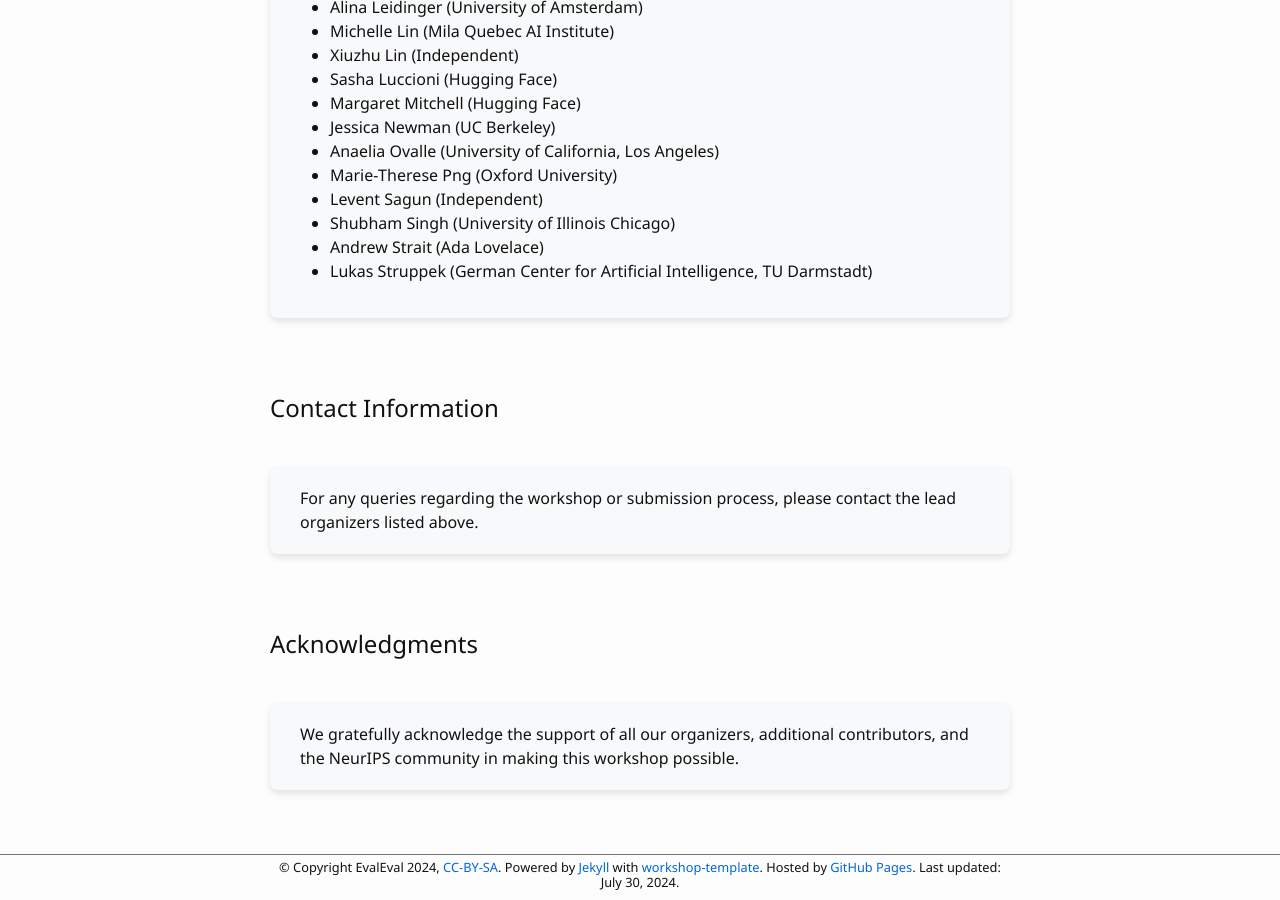
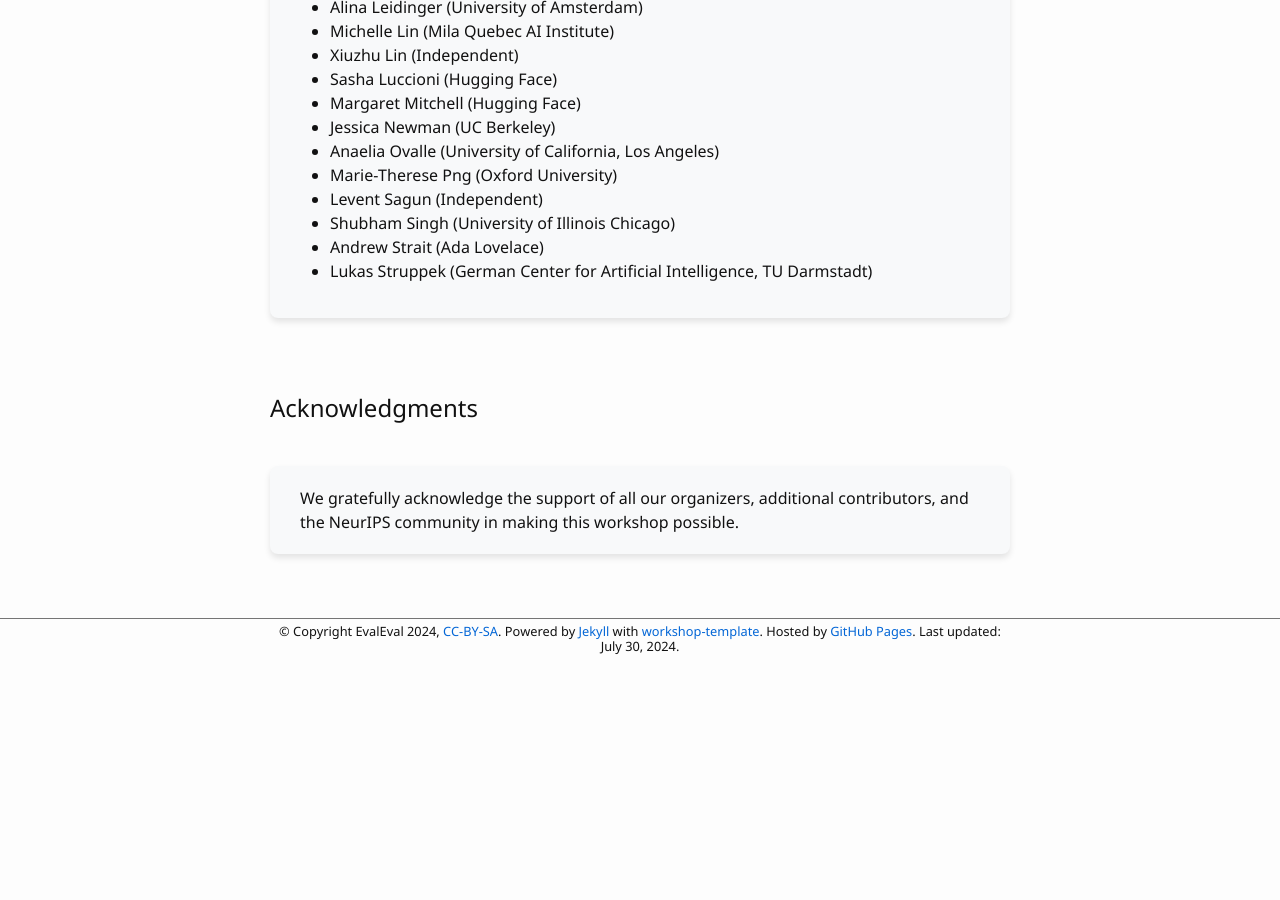
Before and after one commit to aaai-fidu-lab/aaai-fidu-lab.github.io, a Jekyll site: the page built from organizers.md, in a window 1280 px wide and 900 px high, scrolled down 2081 px. Built offline with Jekyll 4.4.1, drawn with Linux system fonts in a browser that asks for light colours; our own code applies the rules of GitHub Pages for plain Markdown files; after the commit the page ends 2745 px from its top, so only the background shows below that.

Commit message:
Update organizers.md

```diff
--- a/organizers.md
+++ b/organizers.md
@@ -189,13 +189,6 @@ a {
 
 </div>
 
-# Contact Information
-
-<div class="section-card">
-
-For any queries regarding the workshop or submission process, please contact the lead organizers listed above.
-
-</div>
 
 # Acknowledgments
 
```
